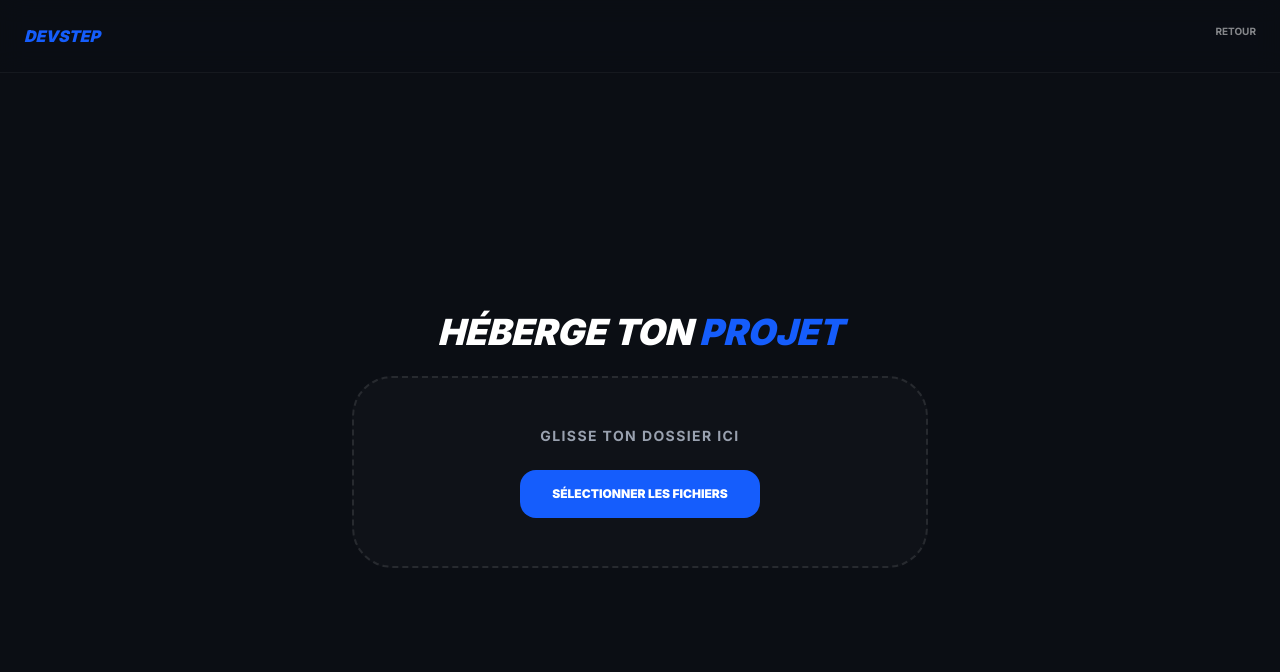
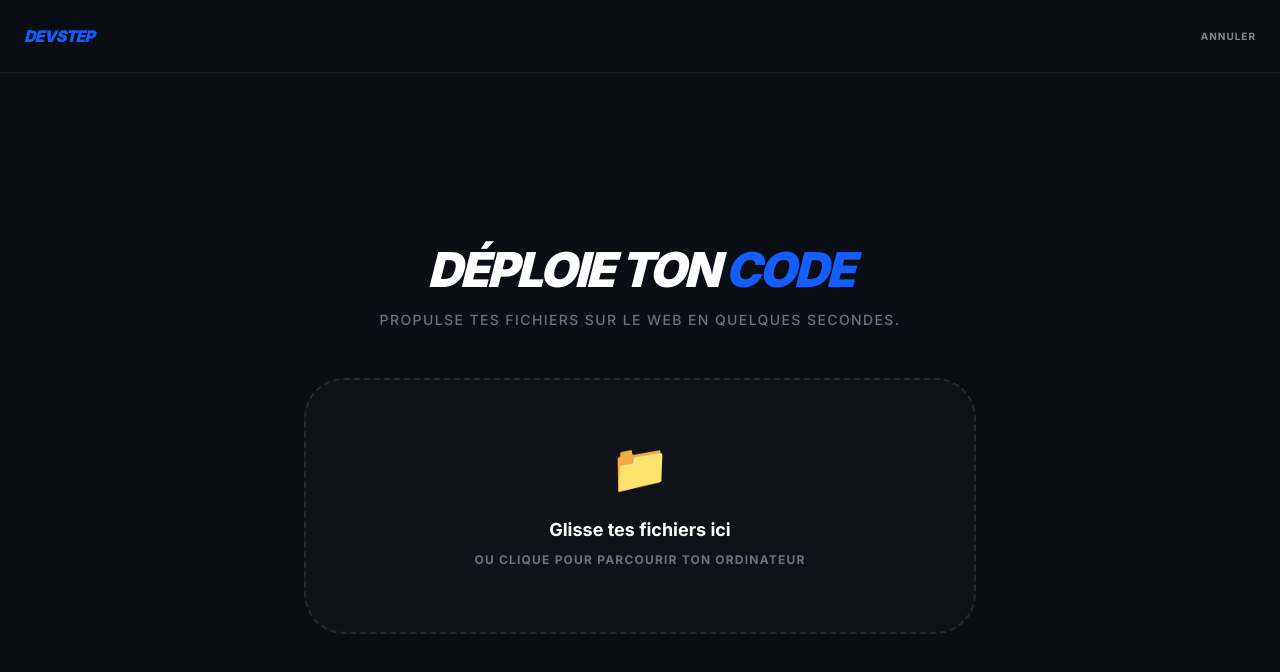
Before and after one commit to davidbyadunia04-stack/DevStep, a Next.js app: page /upload in a window 1280 px wide. Shown: the top 672 px of the page. Built offline with nearby package versions, Linux system fonts and the light colour scheme.

Commit message:
Zone de drag and drop interactive

```diff
--- a/app/upload/page.tsx
+++ b/app/upload/page.tsx
@@ -1,24 +1,102 @@
 "use client"
+import { useState, useRef } from 'react'
 import Link from 'next/link'
 
 export default function UploadPage() {
+  const [isDragging, setIsDragging] = useState(false)
+  const [files, setFiles] = useState<File[]>([])
+  const fileInputRef = useRef<HTMLInputElement>(null)
+
+  // Gestion du Drag & Drop
+  const onDragOver = (e: React.DragEvent) => {
+    e.preventDefault()
+    setIsDragging(true)
+  }
+
+  const onDragLeave = () => setIsDragging(false)
+
+  const onDrop = (e: React.DragEvent) => {
+    e.preventDefault()
+    setIsDragging(false)
+    if (e.dataTransfer.files) {
+      setFiles(Array.from(e.dataTransfer.files))
+    }
+  }
+
+  const handleFileSelect = (e: React.ChangeEvent<HTMLInputElement>) => {
+    if (e.target.files) {
+      setFiles(Array.from(e.target.files))
+    }
+  }
+
   return (
-    <div className="min-h-screen bg-[#0b0e14] text-white flex flex-col items-center justify-center p-6">
-      <nav className="fixed top-0 w-full p-6 border-b border-white/5 bg-[#0b0e14]/80 backdrop-blur-md flex justify-between">
-        <Link href="/" className="font-black italic text-blue-600">DEVSTEP</Link>
-        <Link href="/" className="text-[10px] font-bold uppercase opacity-50">Retour</Link>
+    <div className="min-h-screen bg-[#0b0e14] text-white flex flex-col items-center justify-center p-6 font-sans">
+
+      {/* HEADER NAVIGATION */}
+      <nav className="fixed top-0 w-full p-6 border-b border-white/5 bg-[#0b0e14]/80 backdrop-blur-md flex justify-between items-center z-50">
+        <Link href="/" className="font-black italic text-blue-600 uppercase tracking-tighter">DEVSTEP</Link>
+        <Link href="/" className="text-[10px] font-bold uppercase opacity-50 hover:opacity-100 transition-all tracking-widest">Annuler</Link>
       </nav>
 
-      <h1 className="text-4xl font-black italic mb-6 mt-20">
-        HÉBERGE TON <span className="text-blue-600">PROJET</span>
-      </h1>
+      <div className="max-w-2xl w-full text-center mt-20">
+        <h1 className="text-4xl md:text-5xl font-black italic mb-4 tracking-tighter">
+          DÉPLOIE TON <span className="text-blue-600">CODE</span>
+        </h1>
+        <p className="text-gray-500 text-sm mb-12 font-medium uppercase tracking-widest">
+          Propulse tes fichiers sur le web en quelques secondes.
+        </p>
 
-      <div className="w-full max-w-xl p-12 border-2 border-dashed border-white/10 rounded-[40px] bg-white/[0.02] flex flex-col items-center">
-        <p className="text-gray-400 text-sm mb-6 uppercase font-bold tracking-widest">Glisse ton dossier ici</p>
-        <button className="bg-blue-600 px-8 py-4 rounded-2xl font-black uppercase text-xs transition-transform hover:scale-105">
-          Sélectionner les fichiers
-        </button>
+        {/* ZONE DE DRAG & DROP */}
+        <div
+          onDragOver={onDragOver}
+          onDragLeave={onDragLeave}
+          onDrop={onDrop}
+          onClick={() => fileInputRef.current?.click()}
+          className={`
+            relative w-full p-16 border-2 border-dashed rounded-[40px] transition-all cursor-pointer
+            ${isDragging
+              ? 'border-blue-500 bg-blue-500/5 scale-[1.02]'
+              : 'border-white/10 bg-white/[0.02] hover:border-white/20'}
+          `}
+        >
+          <input
+            type="file"
+            multiple
+            hidden
+            ref={fileInputRef}
+            onChange={handleFileSelect}
+          />
+
+          <div className="flex flex-col items-center">
+            <span className="text-5xl mb-6">📁</span>
+            <p className="text-lg font-bold mb-2">
+              {files.length > 0 ? `${files.length} fichiers sélectionnés` : "Glisse tes fichiers ici"}
+            </p>
+            <p className="text-xs text-gray-500 uppercase tracking-widest font-bold">
+              Ou clique pour parcourir ton ordinateur
+            </p>
+          </div>
+        </div>
+
+        {/* LISTE DES FICHIERS (Si sélectionnés) */}
+        {files.length > 0 && (
+          <div className="mt-8 text-left bg-white/[0.01] border border-white/5 rounded-3xl p-6">
+            <h3 className="text-[10px] font-black uppercase tracking-widest text-blue-500 mb-4">Fichiers prêts :</h3>
+            <ul className="space-y-2">
+              {files.slice(0, 3).map((file, i) => (
+                <li key={i} className="text-xs text-gray-400 truncate flex items-center gap-2">
+                  <span className="opacity-30">•</span> {file.name}
+                </li>
+              ))}
+              {files.length > 3 && <li className="text-[9px] text-gray-600 italic">...et {files.length - 3} autres fichiers</li>}
+            </ul>
+            <button className="w-full mt-6 py-4 bg-white text-black font-black uppercase text-[10px] tracking-widest rounded-2xl hover:bg-blue-600 hover:text-white transition-all">
+              Lancer le déploiement
+            </button>
+          </div>
+        )}
       </div>
+
     </div>
   )
 }
```
